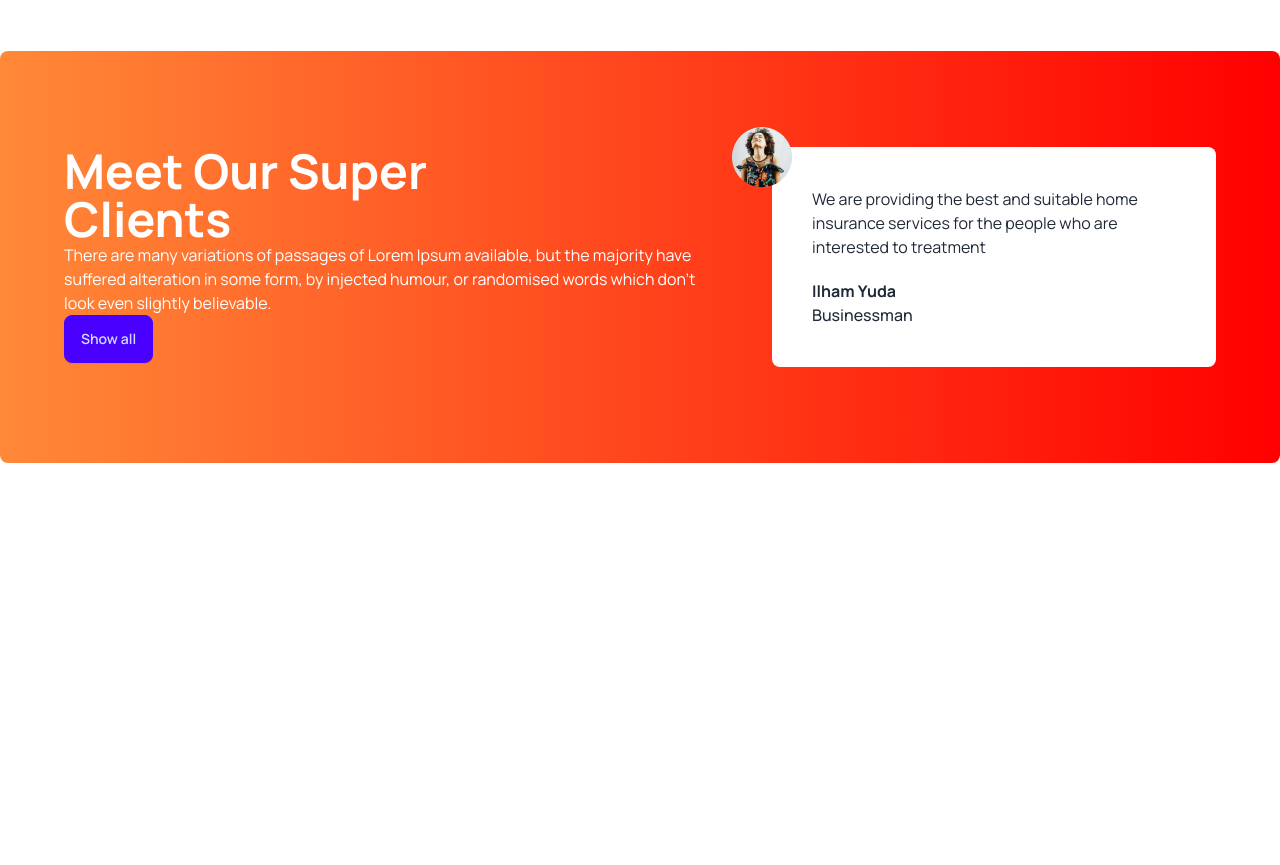
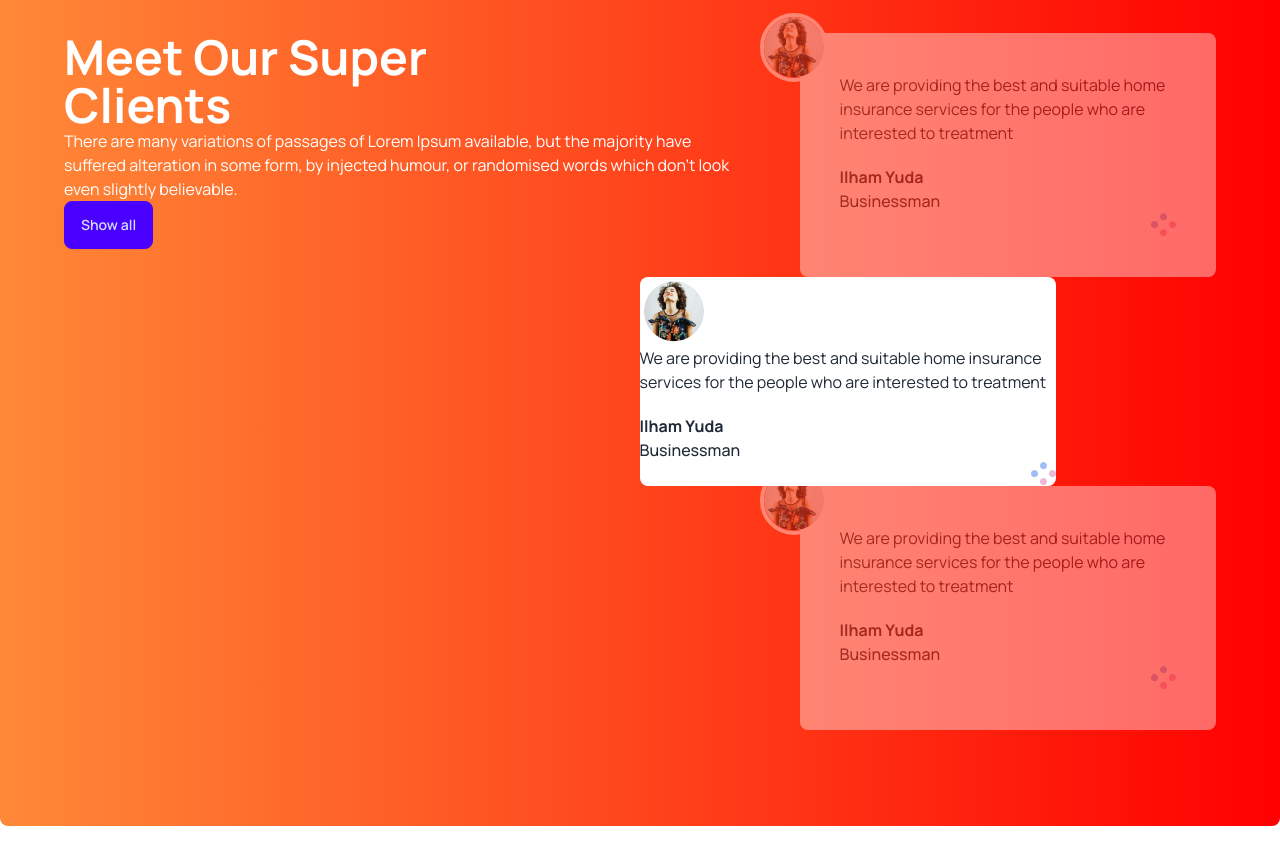
Before and after one commit to JubairBinSayeed/Teahouse-website, a plain HTML site: page index.html in a window 1280 px wide. Shown: the part 1860-2725 px from the top of the page. Before the commit the page ends 2419 px from the top, so only its background shows below. Drawn offline with nearby package versions, Linux system fonts and the light colour scheme.

Commit message:
added the reviewers section which ahs been done

```diff
--- a/index.html
+++ b/index.html
@@ -99,13 +99,15 @@
                 <div class="row-span-2 bg-[#5776391A] rounded-lg px-8 py-12 flex justify-center items-center"><img src="images/fresh-2.png" alt=""></div>
                 <div class="rounded-xl bg-gradient-to-r from-[#D9D9D9] to-[#FFFFFF] h-56"></div>
                 </div>
-                <div class="space-y-5 flex-1">
-                    <h3 class="text-5xl font-extrabold">Great Tea, Freshly <br>Presented</h3>
+                <div class="flex pr-28 items-center">
+                    <div class="space-y-5 ">
+                        <h3 class="text-5xl font-extrabold">Great Tea, Freshly <br>Presented</h3>
                 <p>The meaning of gong cha is chanese is to provide the best tea to emperor from all possessions . It represents the highest quality and self expectation. Establishing in 2006, Gong cha had been deeply appreciated by its custoers  because of good words of mouth and unique customized service orginated from Taiwan.</p>
                 <h4 class="text-xl font-extrabold mt-8">Unique Taste</h4>
                 <p>A Unique and different style from other teapots gives a luxurious and minimalist impression</p>
                 <h4 class="text-xl font-extrabold mt-8">Premium Quality</h4>
                 <p>Premium Quality that makes tea more elegant and more durable when you use it.</p>
+                    </div>
             </div>
                 </div>
             <div>
@@ -120,11 +122,37 @@
                 <p class="text-white">There are many variations of passages of Lorem Ipsum available, but the majority have suffered alteration in some form, by injected humour, or randomised words which don't look even slightly believable. </p>
                 <div class="btn btn-primary">Show all</div>
             </div>
-            <div class="relative p-10 rounded-lg bg-white">
-                <img  class="absolute -top-5 -left-10" src="images/client.png" alt="">
+            <div class="flex-row">
+                <!--Previous Review-->
+            <div class=" relative opacity-40 p-10 rounded-lg bg-white">
+                <img  class="absolute -top-5 -left-10 border-4 border-white rounded-full" src="images/client.png" alt="">
                 <p>We are providing the best and suitable home insurance services for the people who are interested to treatment</p>
                 <p class="font-bold mt-5">Ilham Yuda</p>
                 <p class="font-medium">Businessman</p>
+                <div class="flex justify-end">
+                    <img src="images/circles.png" alt="">
+                </div>
+            </div>
+            <!--Current Review-->
+            <div class="relative z-20 -left-40 rounded-lg bg-white">
+                <img  class="-top-5 -left-10 border-4 border-white rounded-full" src="images/client.png" alt="">
+                <p>We are providing the best and suitable home insurance services for the people who are interested to treatment</p>
+                <p class="font-bold mt-5">Ilham Yuda</p>
+                <p class="font-medium">Businessman</p>
+                <div class="flex justify-end">
+                    <img src="images/circles.png" alt="">
+                </div>
+            </div>
+            <!--Past Review-->
+            <div class="relative opacity-40 p-10 rounded-lg bg-white">
+                <img  class="absolute -top-5 -left-10 border-4 border-white rounded-full" src="images/client.png" alt="">
+                <p>We are providing the best and suitable home insurance services for the people who are interested to treatment</p>
+                <p class="font-bold mt-5">Ilham Yuda</p>
+                <p class="font-medium">Businessman</p>
+                <div class="flex justify-end">
+                    <img src="images/circles.png" alt="">
+                </div>
+            </div>
             </div>
         </section>
     </main>
```
